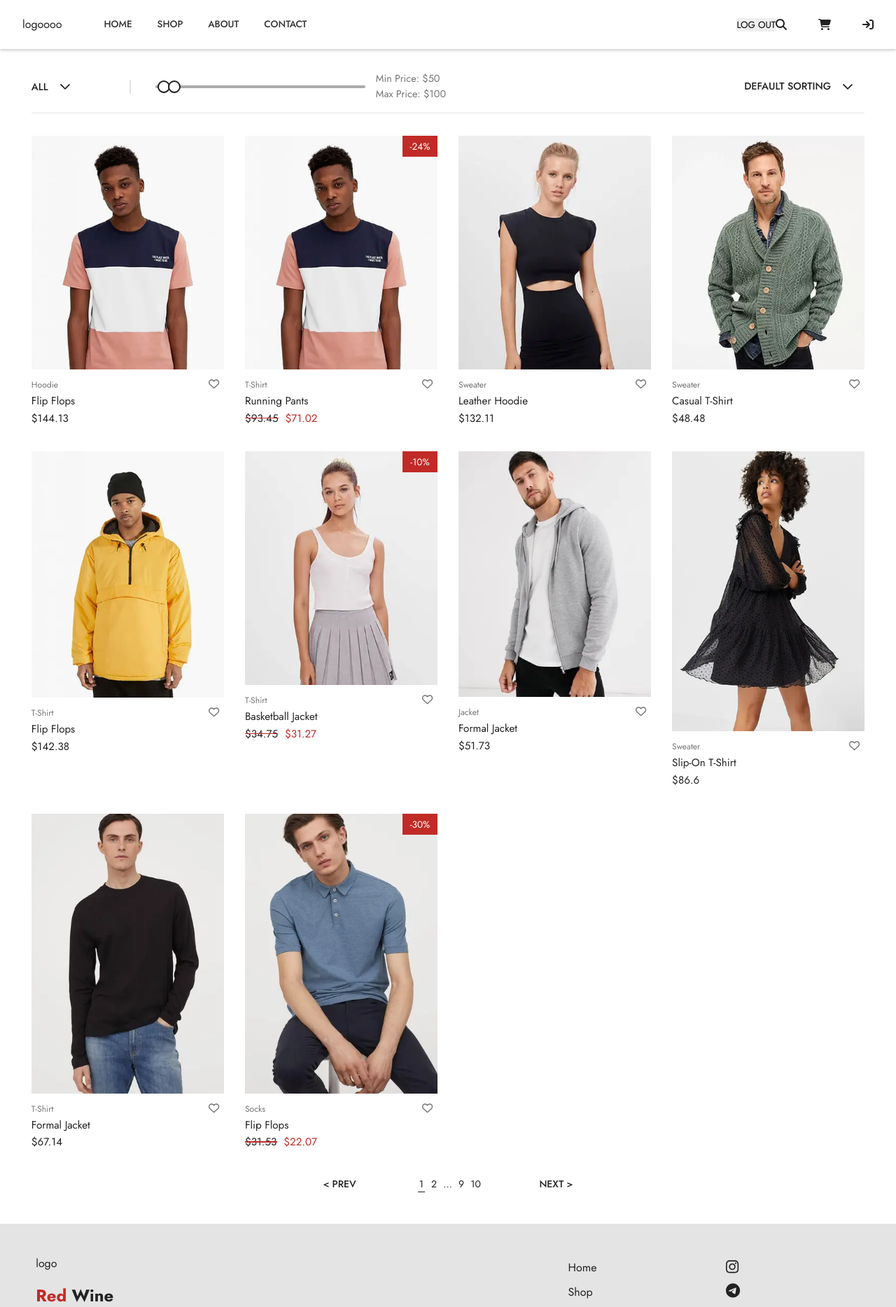
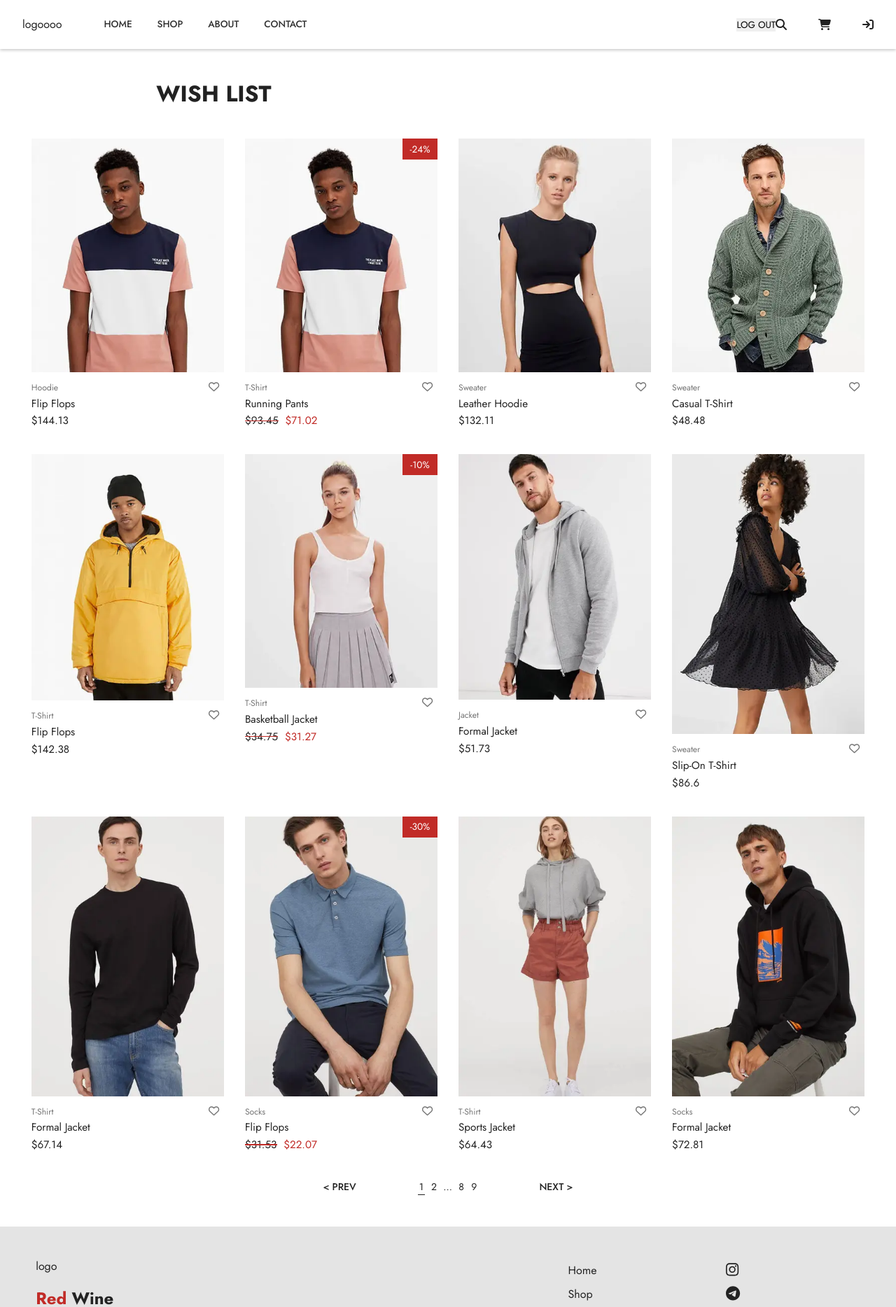
Before and after one commit to Sahba-Rezvani/redwine-website, a React (Create React App) app: page /shop in a window 1280 px wide. Shown: the top 1868 px of the page at 70% size. Built offline with nearby package versions, Linux system fonts and the light colour scheme; data requests are answered from the project's data file; a web font is replaced by a local one.

Commit message:
wishList

```diff
--- a/src/components/App.css
+++ b/src/components/App.css
@@ -815,9 +815,6 @@ footer form {
   /* font-size: 1em; */
 }
 /* Shop */
-.shop-container {
-  margin: 32px 0;
-}
 
 .shop-filter-container {
   display: flex;
@@ -1311,7 +1308,7 @@ footer form {
 .about_title {
   width: 70%;
   margin: 40px auto;
-  font-size: 1.5rem;
+  font-size: 1.5em;
   font-weight: 700;
   text-transform: uppercase;
 }
@@ -1879,3 +1876,13 @@ textarea {
   padding-bottom: 20px;
   font-weight: 400;
 }
+
+/* Wish List */
+
+.wishlist_title h1 {
+  width: 70%;
+  margin: 40px auto;
+  font-size: 2em;
+  font-weight: 700;
+  text-transform: uppercase;
+}
--- a/src/components/App.js
+++ b/src/components/App.js
@@ -5,6 +5,7 @@ import About from "../pages/About";
 import Shop from "../pages/Shop";
 import ProductDetails from "../pages/ProductDetails";
 import Contact from "../pages/Contact";
+import WishList from "../pages/WishList";
 import { useEffect, useState } from "react";
 // import required modules
 import { Header } from "./Header";
@@ -21,10 +22,13 @@ export default function App() {
   const [products, setProducts] = useState([]);
   const [loading, setLoading] = useState(true);
   const [error, setError] = useState("");
+
   const [loginDrawer, setLoginDrawer] = useState(false);
   const [registerDrawer, setRegisterDrawer] = useState(false);
   const [isRegistered, setIsRegistered] = useState(false);
   const [shoppingBagDrawer, setShoppingBagDrawer] = useState(false);
+  const [signupDrawer, setSignUpDrawer] = useState(false);
+
   const [count, setCount] = useState(1);
   const [cartProducts, setCartProducts] = useState([]);
   const [selectedColor, setSelectedColor] = useState("");
@@ -99,6 +103,17 @@ export default function App() {
     setShoppingBagDrawer(!shoppingBagDrawer);
   };
 
+  const toggleSignupDrawer = () => (event) => {
+    if (
+      event.type === "keydown" &&
+      (event.key === "Tab" || event.key === "Shift")
+    ) {
+      return;
+    }
+
+    setSignUpDrawer(!setSignUpDrawer);
+  };
+
   const isAuthenticated = () => {
     return !!localStorage.getItem("loggedInUser");
   };
@@ -131,37 +146,6 @@ export default function App() {
       )
     );
   };
-
-  // const handleAddToCart = (product, count, selectedColor, selectedSize) => {
-  //   //اتفاقات داخل این فانکشن باید با فشردن دکمه کم  و زیاد در Countr رقم بخورد
-  //   const existingProduct = cartProducts.find(
-  //     (item) =>
-  //       item.id === product.id &&
-  //       item.color === selectedColor &&
-  //       item.size === selectedSize
-  //   );
-
-  //   if (existingProduct) {
-  //     const updatedCart = cartProducts.map((item) =>
-  //       item.id === product.id &&
-  //       item.color === selectedColor &&
-  //       item.size === selectedSize
-  //         ? { ...item, quantity: count }
-  //         : item
-  //     );
-  //     setCartProducts(updatedCart);
-  //   } else {
-  //     setCartProducts([
-  //       ...cartProducts,
-  //       {
-  //         ...product,
-  //         quantity: count,
-  //         color: selectedColor,
-  //         size: selectedSize,
-  //       },
-  //     ]);
-  //   }
-  // };
 
   function forTest(product, count, selectedColor, selectedSize) {
     console.log("cartProducts:", cartProducts);
@@ -254,6 +238,7 @@ export default function App() {
         toggleLoginDrawer={toggleLoginDrawer}
         toggleShoppingBagDrawer={toggleShoppingBagDrawer}
         toggleRegisterDrawer={toggleRegisterDrawer}
+        toggleSignupDrawer={toggleSignupDrawer}
         isRegistered={isRegistered}
       />
       <Routes>
@@ -271,9 +256,13 @@ export default function App() {
         <Route path="/" element={<Home products={products} />} />
 
         <Route path="/about" element={<About />} />
+        {/* <Route
+          path="/shop"
+          element={<Shop products={products} itemsPerPage={10} />}
+        /> */}
         <Route
           path="/shop"
-          element={<Shop products={products} itemsPerPage={10} />}
+          element={<WishList products={products} itemsPerPage={12} />}
         />
         <Route
           path="/product-details/:id"
--- a/src/components/Login.js
+++ b/src/components/Login.js
@@ -94,6 +94,8 @@ export default function Login({ toggleDrawer }) {
     );
   };
 
+  console.log(login);
+
   return (
     <Box sx={{ width: 400 }} role="presentation">
       <div className="login-header">
--- /dev/null
+++ b/src/pages/WishList.js
@@ -0,0 +1,47 @@
+import React, { useState } from "react";
+import ReactPaginate from "react-paginate";
+import { ProductCard } from "../components/ProductCard";
+
+export default function WishList({ itemsPerPage, products }) {
+  const [itemOffset, setItemOffset] = useState(0);
+
+  const endOffset = itemOffset + itemsPerPage;
+
+  const currentProducts = products.slice(itemOffset, endOffset);
+  const pageCount = Math.ceil(products.length / itemsPerPage);
+
+  // Invoke when user click to request another page.
+  const handlePageClick = (event) => {
+    const newOffset = (event.selected * itemsPerPage) % products.length;
+    setItemOffset(newOffset);
+  };
+
+  return (
+    <div className="shop-container section-width">
+      <div className="wishlist_title">
+        <h1>WISH LIST</h1>
+      </div>
+      <div className="products">
+        {currentProducts &&
+          currentProducts.map((product) => (
+            <ProductCard key={product.id} product={product} />
+          ))}
+      </div>
+      <ReactPaginate
+        className="pag-nums"
+        pageClassName="pag-num"
+        nextClassName="pag-next"
+        previousClassName="pag-prev"
+        activeClassName="active-page"
+        breakLabel="..."
+        nextLabel="next >"
+        onPageChange={handlePageClick}
+        pageRangeDisplayed={2}
+        marginPagesDisplayed={2}
+        pageCount={pageCount}
+        previousLabel="< prev"
+        renderOnZeroPageCount={null}
+      />
+    </div>
+  );
+}
```
Also changed, not shown: src/components/Header.js (+1 -9 lines).
